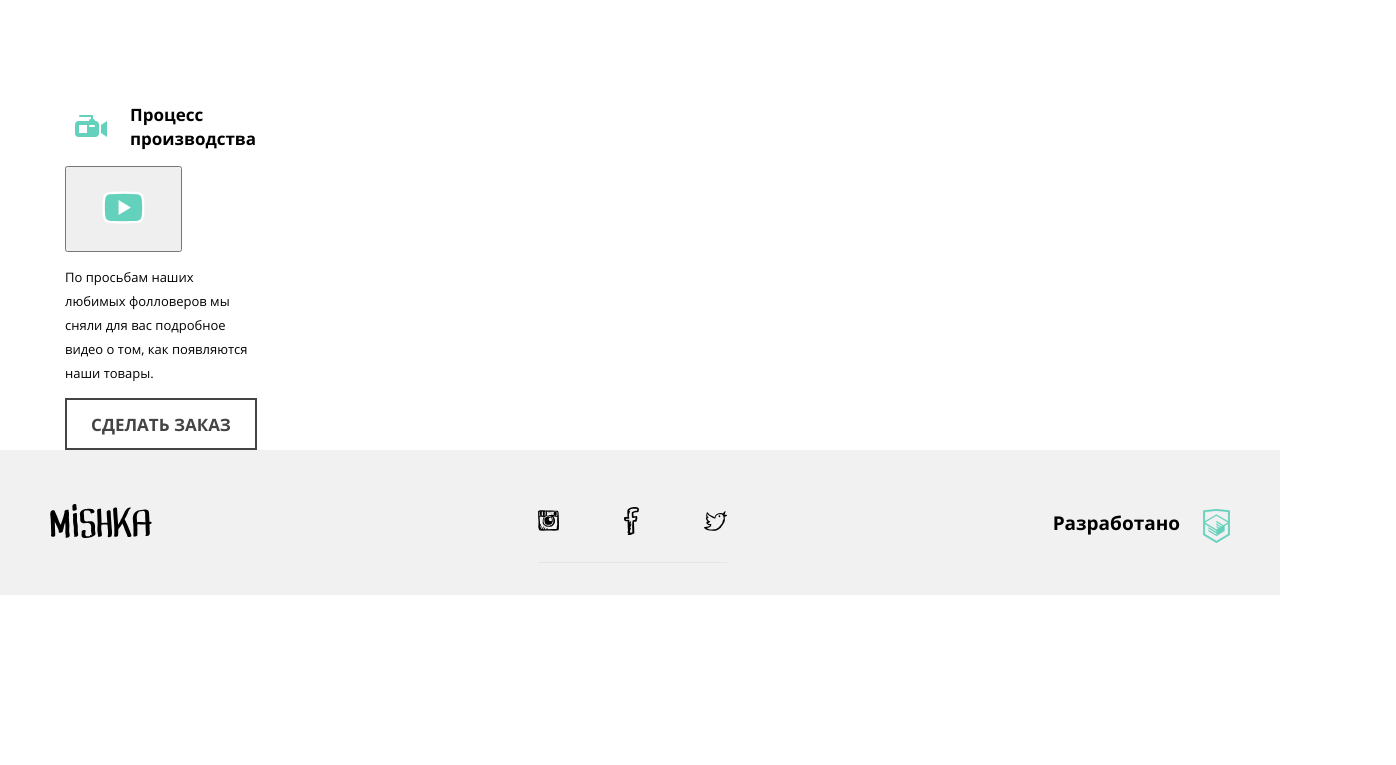
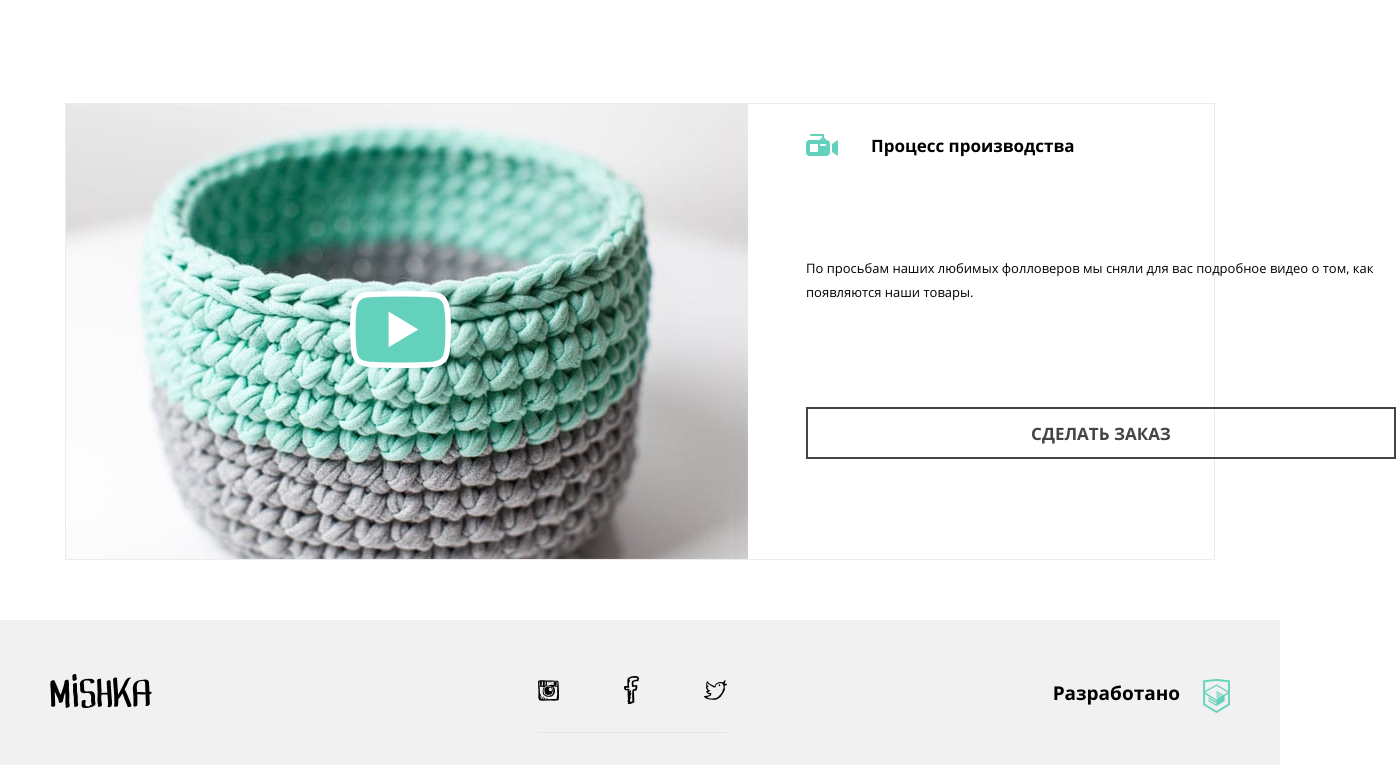
Before and after one commit to FlyaginAS/Academy-Mishka, a website: page dev/catalog.html in a window 1280 px wide. Shown: the part 1002-1767 px from the top of the page, 1396 px wide, since content can reach past the window. Before the commit the page ends 1597 px from the top, so only its background shows below. Drawn offline with Linux system fonts and the light colour scheme.

Commit message:
styling video styling desk

```diff
--- a/dev/catalog.html
+++ b/dev/catalog.html
@@ -125,12 +125,19 @@
         </ul>
     </section>
     <section class="video">
-        <h3 class="video__title title">Процесс <br>
+        <h3 class="video__title title">Процесс
             производства</h3>
         <div class="video__container">
             <button class="video__button">
-                <svg width="101" height="77" xmlns="http://www.w3.org/2000/svg" viewBox="0 0 595.279 841.891"><path
-                        d="M509.533 328.747s-4.186-31.857-17.207-45.809c-16.51-18.37-34.88-18.486-43.367-19.532-60.574-4.651-151.378-4.651-151.378-4.651h-.232s-90.804 0-151.378 4.651c-8.487 1.046-26.858 1.163-43.367 19.532-12.905 14.068-17.207 45.809-17.207 45.809s-4.069 37.321-4.069 74.642v34.996c0 37.321 4.302 74.642 4.302 74.642s4.185 31.858 17.207 45.809c16.51 18.37 38.019 17.789 47.669 19.766 34.647 3.487 147.076 4.65 147.076 4.65s90.92-.116 151.494-4.767c8.487-1.047 26.858-1.163 43.367-19.533 12.905-13.951 17.207-45.809 17.207-45.809s4.302-37.321 4.302-74.642v-34.996c-.117-37.437-4.419-74.758-4.419-74.758z" fill="#63d1bb" stroke="#fff" stroke-width="25" stroke-miterlimit="10"/><path fill="#fff" d="M243.518 339.792v162.307l135.217-81.154z"/></svg>
+                <svg version="1.1" id="Layer_1" xmlns="http://www.w3.org/2000/svg" xmlns:xlink="http://www.w3.org/1999/xlink" x="0px" y="0px"
+	 viewBox="0 0 457.6 349.5" enable-background="new 0 0 457.6 349.5" xml:space="preserve">
+<path fill="#63D1BB" stroke="#FFFFFF" stroke-width="25" stroke-miterlimit="10" d="M440.7,82.5c0,0-4.2-31.9-17.2-45.8
+	c-16.5-18.4-34.9-18.5-43.4-19.5c-60.6-4.7-151.4-4.7-151.4-4.7h-0.2c0,0-90.8,0-151.4,4.7c-8.5,1-26.9,1.2-43.4,19.5
+	C20.9,50.8,16.6,82.5,16.6,82.5s-4.1,37.3-4.1,74.6v35c0,37.3,4.3,74.6,4.3,74.6S21,298.6,34,312.6c16.5,18.4,38,17.8,47.7,19.8
+	c34.6,3.5,147.1,4.7,147.1,4.7s90.9-0.1,151.5-4.8c8.5-1,26.9-1.2,43.4-19.5c12.9-14,17.2-45.8,17.2-45.8s4.3-37.3,4.3-74.6v-35
+	C445,119.8,440.7,82.5,440.7,82.5L440.7,82.5z"/>
+<path fill="#FFFFFF" d="M174.7,93.5v162.3l135.2-81.2L174.7,93.5z"/>
+</svg>
             </button>
 
         </div>
--- a/dev/sass/3layout/_12video.scss
+++ b/dev/sass/3layout/_12video.scss
@@ -1,51 +1,80 @@
 .video{
-
+  border:1px solid #ececec;
+  margin-bottom: 60px;
 }
 .video__title{
   position:relative;
   font-size: 17px;
   line-height: 24px;
   padding-left:65px;
+  margin-left:30px;
   &:before{
     position:absolute;
     content: url("resources/img/img-opt/icons/camera-icon.svg");
     width: 32px;
     height: 32px;
     top:7px;
-    left:10px;
+    left:0px;
   }
 }
 .video__container{
-
+  display:flex;
+  justify-content: center;
+  align-items: center;
+  width:260px;
+  height: 160px;
+  background: no-repeat top left url("resources/img/img-opt/catalog/mobile/video-mobile.jpg");
 }
 .video__button{
-
+  margin:0;
+  padding:0;
+  background:none;
+  border:none;
+  &:hover{
+    cursor:pointer;
+  }
   svg{
-
+    width:101px;
+    height: 77px;
   }
 }
 .video__description{
+  margin-left:30px;
   font-size: 13px;
   line-height: 24px;
   width:190px;
 }
 .video__link{
+  margin-left:30px;
   font-size:17px;
   line-height: 17px;
   width:192px;
   height: 52px;
+  margin-top:20px;
+  margin-bottom:30px;
 }
 
 /*tablet****************************************************************************************/
 @media all and (min-width: 768px){
   .video{
+    display:grid;
+    grid-column: 1;
 
   }
   .video__title{
-
+    grid-row:2;
+    grid-column: 1;
+    width:100%;
+    margin-left:40px;
+    &:before{
+      top:-5px;
+    }
   }
   .video__container{
-
+    grid-row:1;
+    width:668px;
+    height: 455px;
+    background: no-repeat top left url("resources/img/img-opt/catalog/tablet/video-tablet.jpg");
   }
   .video__button{
 
@@ -54,23 +83,30 @@
     }
   }
   .video__description{
-
+    grid-row:3;
+    margin-left:40px;
+    width:585px;
   }
   .video__link{
-
+    grid-row:4;
+    width:590px;
+    margin-left:40px;
   }
 }
 /*desktop****************************************************************************************/
 
 @media all and (min-width: 1250px){
   .video{
-
+    grid-template-columns: repeat(6, 175px);
+    background: no-repeat top left url("resources/img/img-opt/catalog/desktop/video-desktop.jpg");
   }
   .video__title{
-
+  grid-column: -1/-3;
+    grid-row:1;
   }
   .video__container{
-
+    grid-column: 1/5;
+    grid-row:1/4;
   }
   .video__button{
 
@@ -79,9 +115,11 @@
     }
   }
   .video__description{
-
+    grid-column: -1/-3;
+    grid-row:2;
   }
   .video__link{
-
+    grid-column: -1/-3;
+    grid-row:3;
   }
 }
```
Also changed, not shown: dev/main.css, dev/resources/img/img-opt/icons/play-icon.svg, 1 other file.
